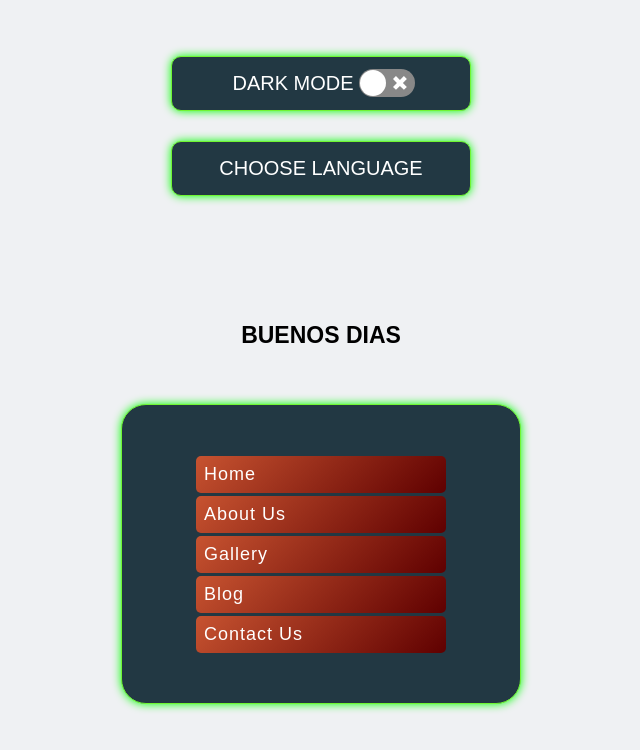
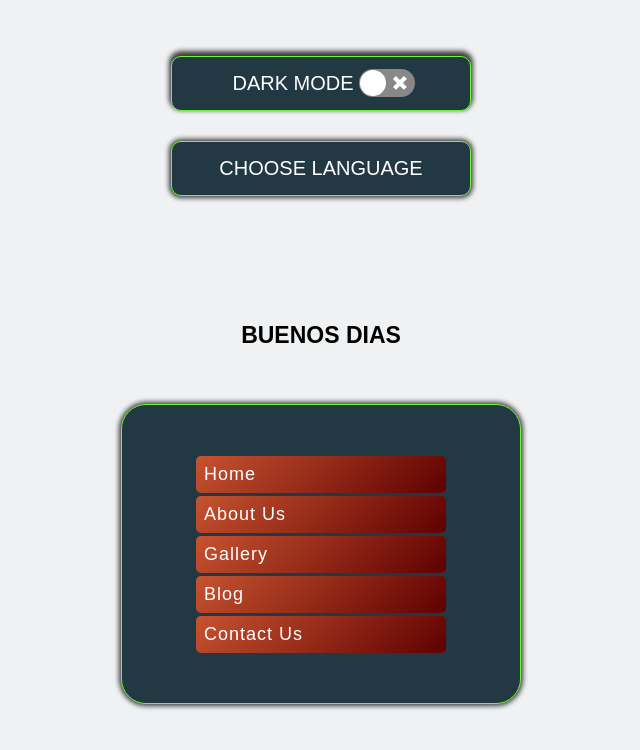
Before and after one commit to QuentinTheBard/EFI_JavaScript, a React (Create React App) app: page / in a window 1280 px wide. Shown: the top 750 px of the page, without its empty margins (319-959 px from the left). Built offline with nearby package versions, Linux system fonts and the light colour scheme.

Commit message:
Container's box shadow on light mode

```diff
--- a/src/App.css
+++ b/src/App.css
@@ -68,11 +68,12 @@
     padding: 10px;
     border-radius: 10px;
     background-color: #223843;
-    box-shadow: 0 0 10px 0 rgba(0, 0, 0, 0.2);
+    -webkit-box-shadow: 0px 0px 5px 2px rgba(0,0,0,0.75);
+    -moz-box-shadow: 0px 0px 5px 2px rgba(0,0,0,0.75);
+    box-shadow: 0px 0px 5px 2px rgba(0,0,0,0.75);
     transition: all 0.3s ease;
     border: 1px solid #fff;
     border-color: rgb(112, 245, 51);
-    box-shadow: #00ff00 0px 0px 10px 0px;
 }
 #dark .language-container{
     width: 300px;
@@ -100,11 +101,12 @@
     padding: 10px;
     border-radius: 10px;
     background-color: #223843;
-    box-shadow: 0 0 10px 0 rgba(0, 0, 0, 0.2);
     transition: all 0.3s ease;
     border: 1px solid #fff;
     border-color: rgb(112, 245, 51);
-    box-shadow: #00ff00 0px 0px 10px 0px;
+    -webkit-box-shadow: 0px 0px 5px 2px rgba(0,0,0,0.75);
+    -moz-box-shadow: 0px 0px 5px 2px rgba(0,0,0,0.75);
+    box-shadow: 0px -3px 5px 2px rgba(0,0,0,0.75);
 }
 
 #dark .switch-container {
--- a/src/CSS/style.css
+++ b/src/CSS/style.css
@@ -47,7 +47,9 @@
     margin: 50px;
     border: 1px solid #fff;
     border-color: rgb(112, 245, 51);
-    box-shadow: #00ff00 0px 0px 10px 0px;
+    -webkit-box-shadow: 0px 0px 5px 2px rgba(0,0,0,0.75);
+    -moz-box-shadow: 0px 0px 5px 2px rgba(0,0,0,0.75);
+    box-shadow: 0px 0px 5px 2px rgba(0,0,0,0.75);
 }
 
 
```
